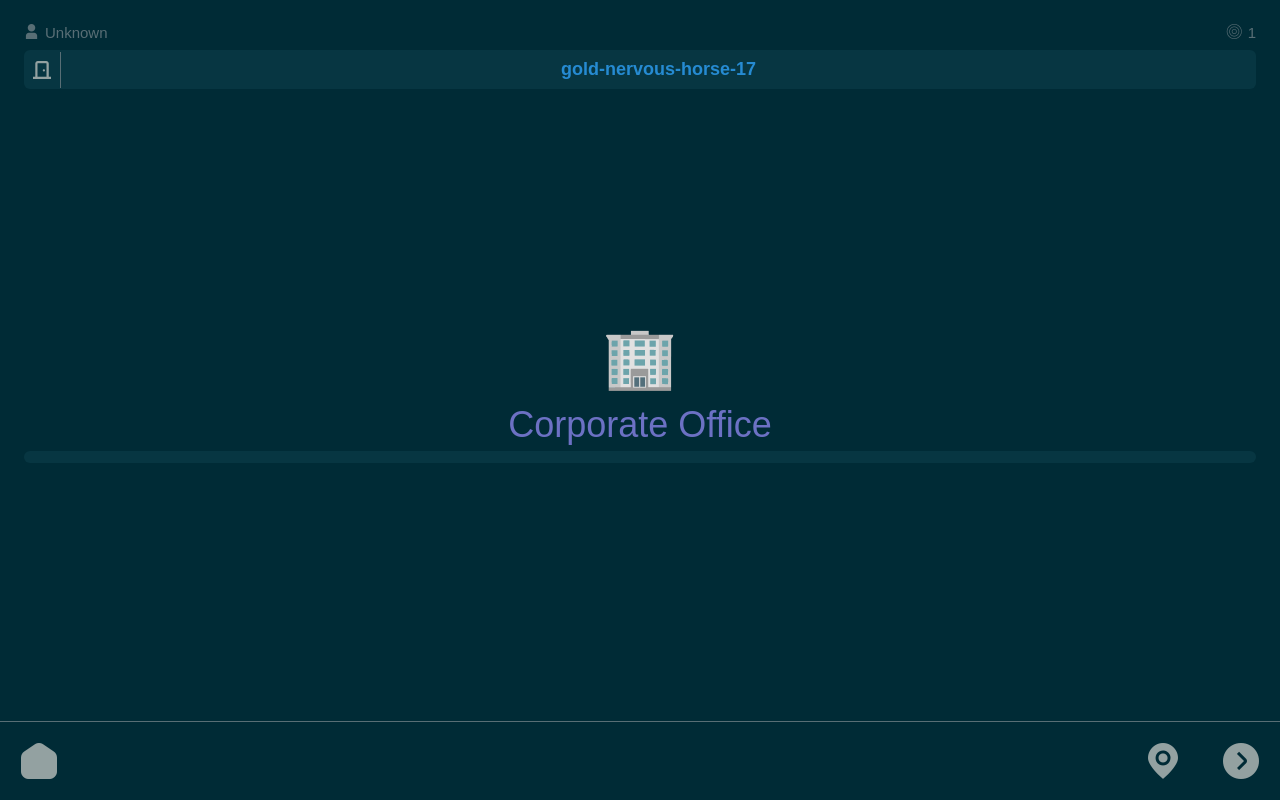
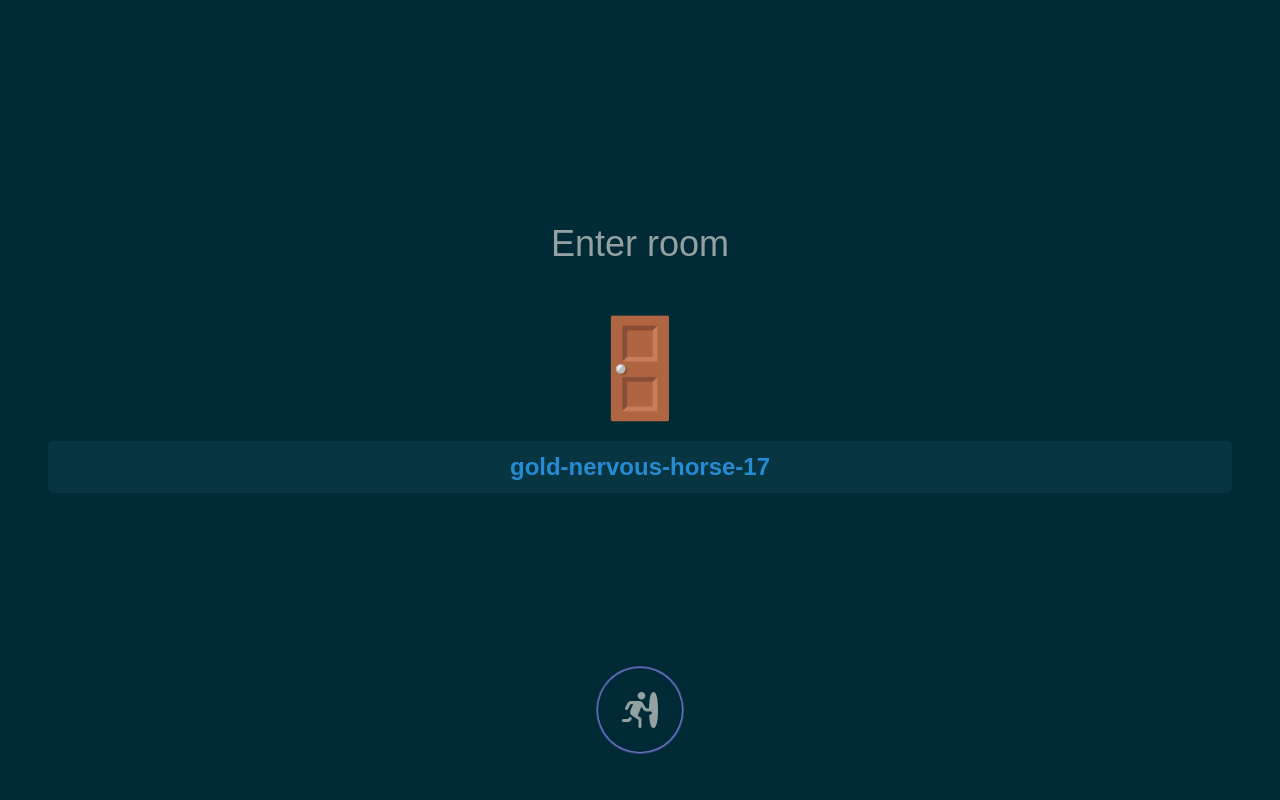
Before and after one commit to kbparagua/likalaro, a Vue app: page /spyfall/game in a window 1280 px wide. Built offline with nearby package versions, Linux system fonts and the light colour scheme.

Commit message:
Enter room splash screen

```diff
--- /dev/null
+++ b/src/views/core/Splash.vue
@@ -0,0 +1,23 @@
+<script setup>
+</script>
+
+<template>
+  <section>
+    <slot></slot>
+  </section>
+</template>
+
+<style scoped>
+  section {
+    position: absolute;
+    top: 0;
+    left: 0;
+
+    width: 100%;
+    height: 100%;
+
+    background-color: var(--bg0);
+
+    font-size: 3rem;
+  }
+</style>
--- a/src/views/spyfall/main/GameScreen.vue
+++ b/src/views/spyfall/main/GameScreen.vue
@@ -10,6 +10,7 @@
   import Confirm from '@/views/core/Confirm.vue';
   import RoomGenerator from '@/lib/RoomGenerator';
   import GameDetails from './GameDetails.vue';
+  import EnterRoom from './game_screen/EnterRoom.vue';
 
   const router = useRouter();
   const route = useRoute();
@@ -97,6 +98,8 @@
         <LocationsSheet :locations="LOCATIONS"></LocationsSheet>
       </Window>
 
+      <EnterRoom :room="room" />
+
       <Confirm :visible="confirmExitGame" message="Exit the game?" @yes="exitGame" @no="cancelExitGame"/>
     </template>
 
--- /dev/null
+++ b/src/views/spyfall/main/game_screen/EnterRoom.vue
@@ -0,0 +1,118 @@
+<script setup>
+  import Splash from '@/views/core/Splash.vue';
+
+  const props = defineProps({ room: String });
+</script>
+
+<template>
+  <Splash>
+    <section>
+      <div class="room-details">
+        <h1>Enter room</h1>
+        <span class="door">🚪</span>
+        <span class="room">{{ room }}</span>
+      </div>
+
+      <div class="enter">
+        <div class="btn">
+          <i class="fi fi-sr-portal-enter"></i>
+        </div>
+        <div class="glow"></div>
+      </div>
+    </section>
+  </Splash>
+</template>
+
+<style scoped>
+  section {
+    display: flex;
+    flex-direction: column;
+    align-items: center;
+    justify-content: center;
+    width: 100%;
+    height: 100%;
+    padding: 2rem;
+
+    .room-details {
+      flex-grow: 1;
+
+      display: flex;
+      flex-direction: column;
+      justify-content: center;
+      align-items: center;
+      width: 100%;
+    }
+
+    .enter {
+      position: relative;
+      width: 7rem;
+      height: 7rem;
+
+      .btn {
+        position: absolute;
+        top: 0;
+        z-index: 2;
+        color: var(--actions-standard-text);
+        border-radius: 50%;
+        padding: 2rem;
+        background-color: var(--bg0);
+      }
+
+      .glow {
+        position: absolute;
+        top: 0;
+        background-color: var(--highlight0);
+        width: 100%;
+        height: 100%;
+        z-index: 1;
+
+        border-radius: 50%;
+
+        animation-name: glow;
+        animation-iteration-count: infinite;
+        animation-duration: 3s;
+        animation-timing-function: ease-in-out;
+      }
+    }
+  }
+
+  h1 {
+    font-size: 3rem;
+    font-weight: normal;
+    margin: 0;
+    margin-bottom: 4rem;
+
+    padding: 0;
+  }
+
+  .door {
+    font-size: 8rem;
+    text-align: center;
+    margin-bottom: 1.5rem;
+  }
+
+  .room {
+    font-size: 2rem;
+    background-color: var(--bg1);
+    padding: 1rem;
+    width: 100%;
+    border-radius: 0.5rem;
+    text-align: center;
+    color: var(--highlight1);
+    font-weight: bold;
+  }
+
+  @keyframes glow {
+    0% {
+      transform: scale(1);
+    }
+
+    50% {
+      transform: scale(1.05);
+    }
+
+    100% {
+      transform: scale(1);
+    }
+  }
+</style>
```
